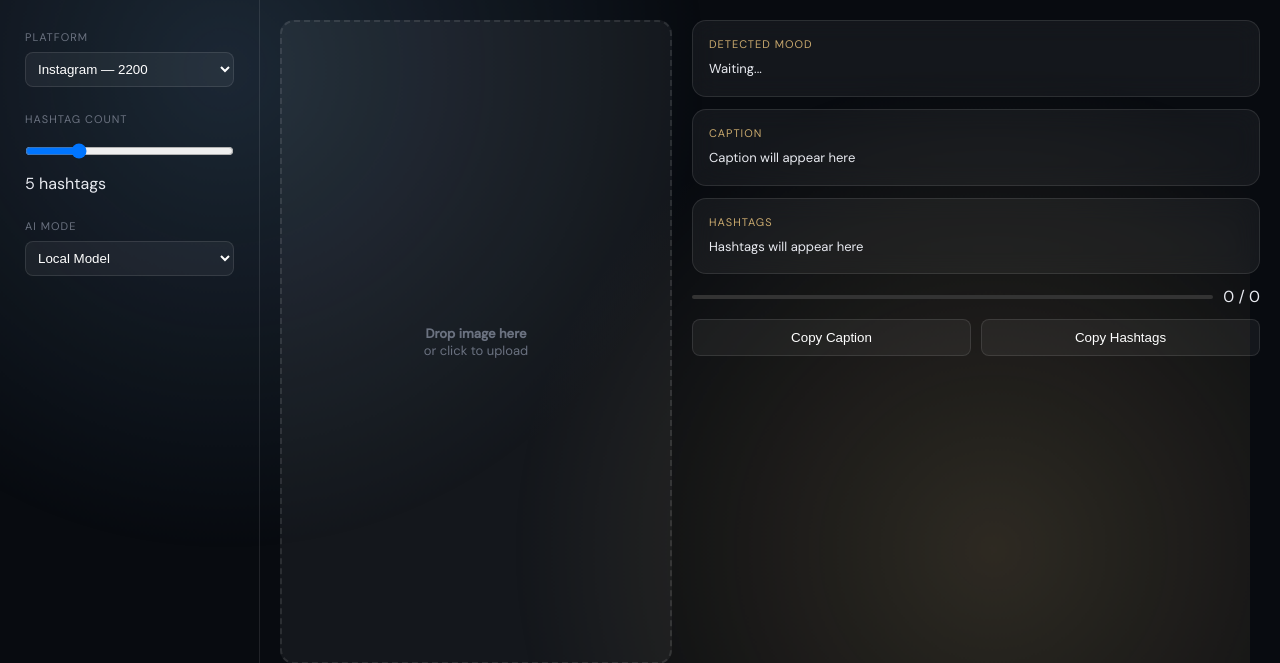
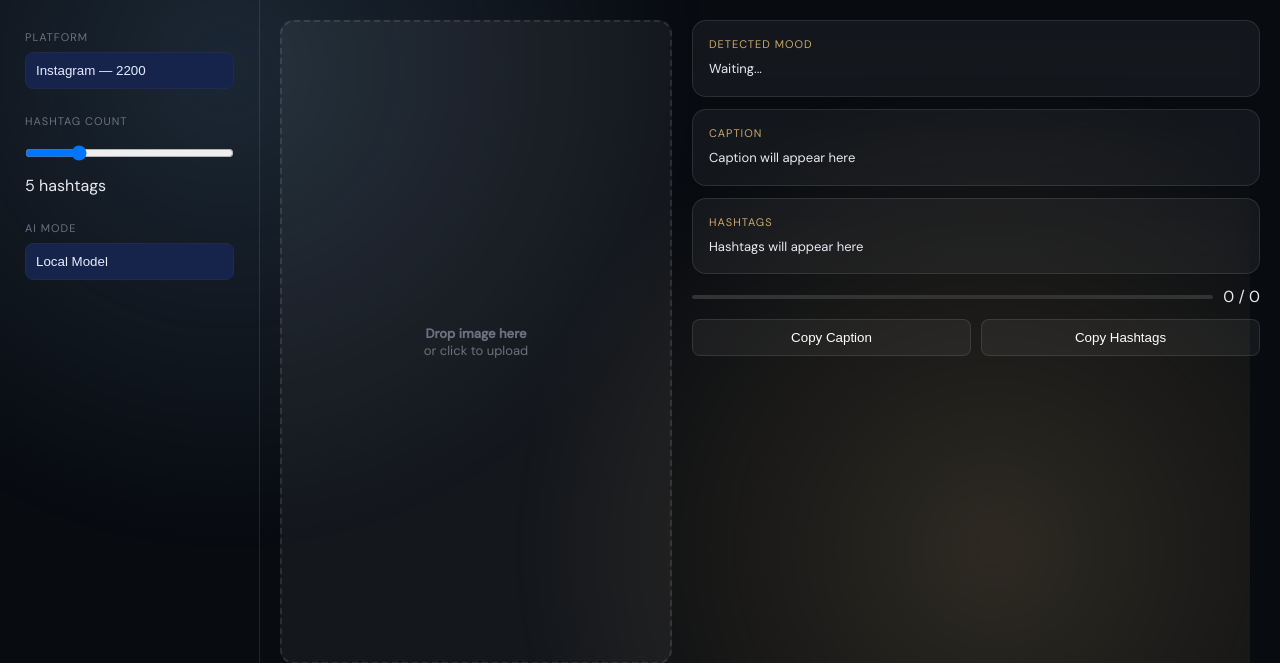
Before and after one commit to Bhapee-2206/SMM, a Flask app: page / in a window 1280 px wide. Shown: the part 60-723 px from the top of the page. Run offline with Flask 3, Linux system fonts and the light colour scheme.

Commit message:
Update index.html

```diff
--- a/templates/index.html
+++ b/templates/index.html
@@ -168,6 +168,51 @@ image-rendering:auto;
 }
 
 /* button */
+select{
+background:#16234b;
+border:1px solid #1d2a52;
+color:#e6ecff;
+padding:10px;
+border-radius:8px;
+appearance:none;
+}
+
+/* dropdown options */
+
+select option{
+background:#0f1730;
+color:#e6ecff;
+}
+
+/* when option is hovered/selected */
+
+select option:checked{
+background:#4f7cff;
+color:white;
+}
+
+select{
+background:#16234b;
+border:1px solid #1d2a52;
+color:#e6ecff;
+padding:10px;
+border-radius:8px;
+appearance:none;
+}
+
+/* dropdown options */
+
+select option{
+background:#0f1730;
+color:#e6ecff;
+}
+
+/* when option is hovered/selected */
+
+select option:checked{
+background:#4f7cff;
+color:white;
+}
 
 .generate{
 padding:13px;
```
